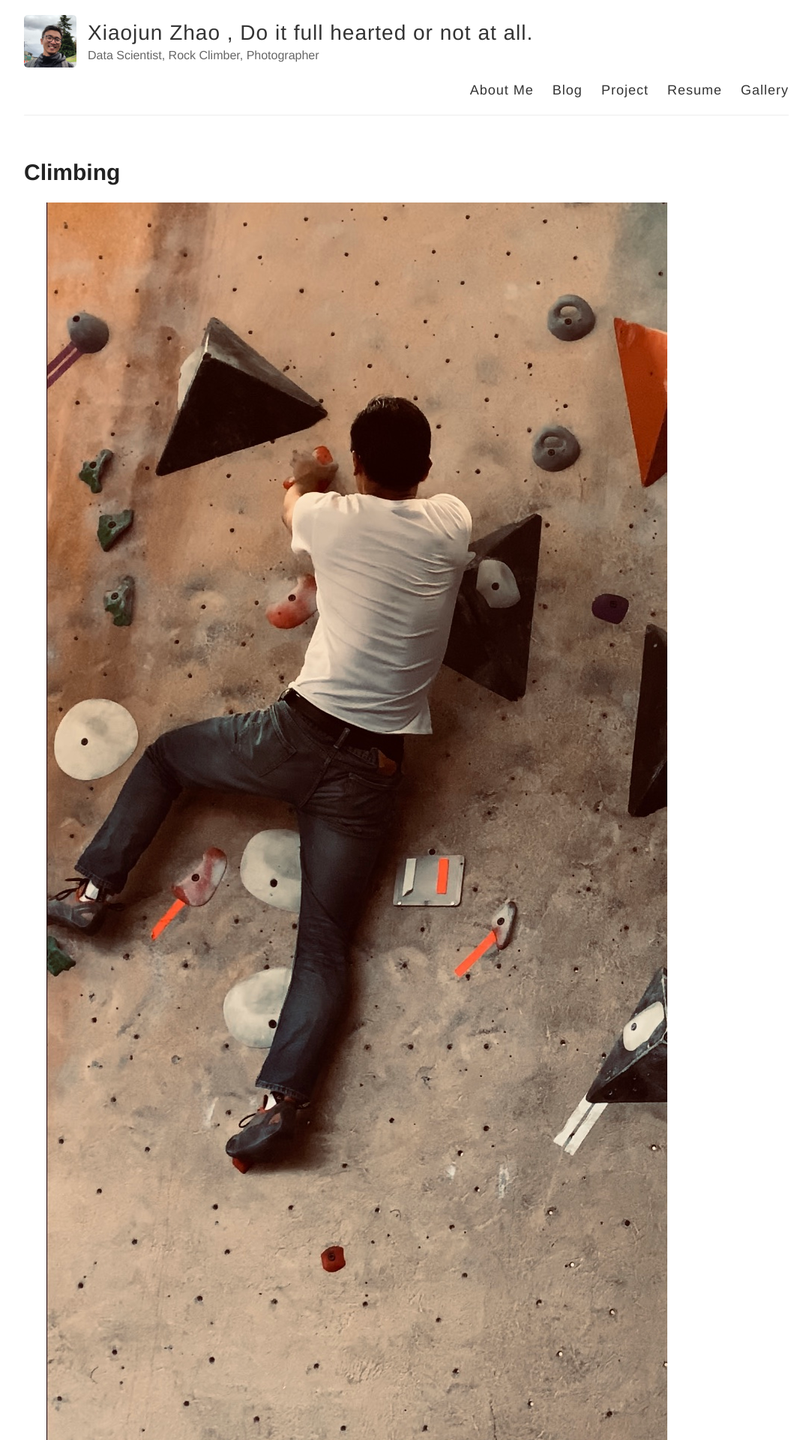
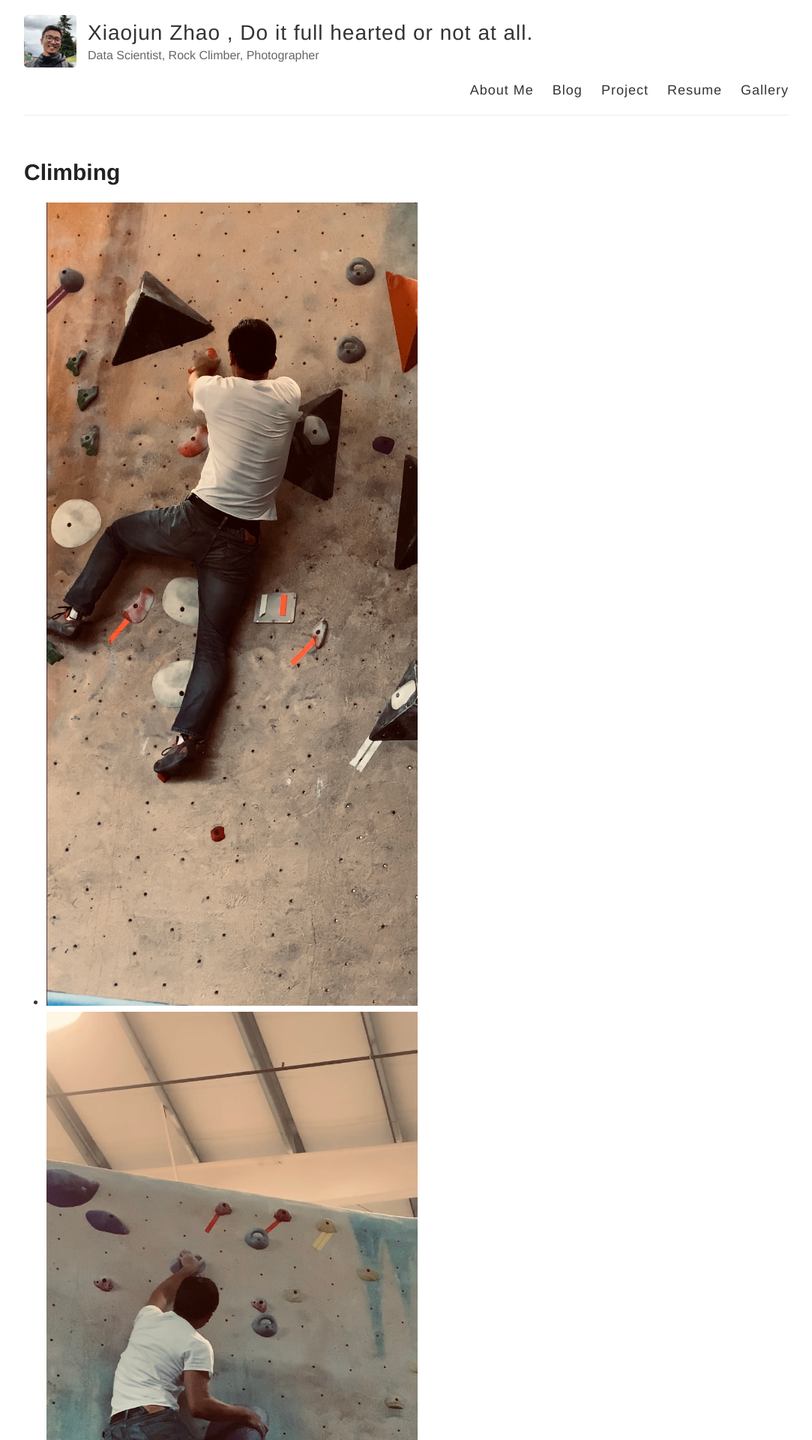
Before and after one commit to xiaojunzhao/xiaojunzhao.github.io, a Jekyll site: the page built from climbing.md, in a window 1280 px wide. Shown: the top 1920 px of the page at 75% size, without its empty margins (98-1181 px from the left). Built offline with Jekyll 4.4.1, drawn with Linux system fonts in a browser that asks for light colours.

Commit message:
Update photo_set.html

```diff
--- a/_layouts/photo_set.html
+++ b/_layouts/photo_set.html
@@ -8,10 +8,10 @@ layout: default
 <ul>
   {% for i in (1..num) %}
   <li>
-    <img src="{{ site.baseurl }}/gallery/photos/{{ page.photos.set }}{{ i }}.jpg" alt="Photo {{ i }} from {{ page.photos.set | capitalize }}">
+    <img src="{{ site.baseurl }}/gallery/photos/{{ page.photos.set }}{{ i }}.jpg" alt="Photo {{ i }} from {{ page.photos.set | capitalize }}" style="width: 50%; height: 50%">
   </li>
   {% endfor %}
 </ul>
 <div>
-  <a href="{{ site.baseurl }}/photos/">View All Photo Sets</a>
+  <a href="{{ site.baseurl }}/gallery/">View All Photo Sets</a>
 </div>
```
